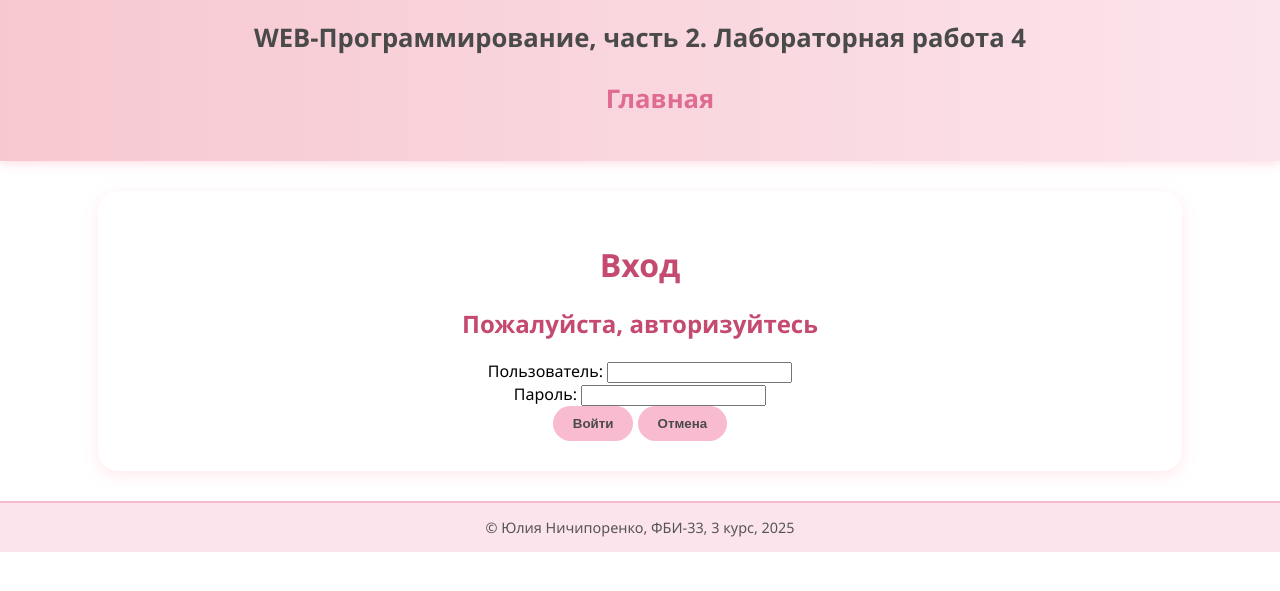
After one commit to JuliaNich/web-back-labs, a Flask app: page /lab4/login in a window 1280 px wide. The commit adds this page. Shown: the top 591 px of the page. Run offline with Flask 3, Linux system fonts and the light colour scheme.

Commit message:
Ааторизация

```diff
--- a/lab4.py
+++ b/lab4.py
@@ -111,7 +111,7 @@ def pow():
 
 tree_count = 0
 
-@lab4. route('/lab4/tree', methods = ['GET', 'POST'])
+@lab4.route('/lab4/tree', methods = ['GET', 'POST'])
 def tree():
     global tree_count
     if request.method == 'GET':
@@ -128,3 +128,17 @@ def tree():
             tree_count += 1
 
     return redirect('/lab4/tree')
+
+@lab4.route('/lab4/login', methods = ['POST', 'GET'])
+def login():
+    if request.method == 'GET':
+        return render_template("lab4/login.html", authorized=False)
+
+    login = request.form.get('login')
+    password = request.form.get('password')
+
+    if login == 'alex' and password == '123':
+        return render_template("lab4/login.html", login=login, authorized=True)
+
+    error = 'Неверные логин и/или пароль'
+    return render_template("lab4/login.html", error=error, authorized=False)
--- a/templates/lab4/lab4.html
+++ b/templates/lab4/lab4.html
@@ -14,5 +14,6 @@
         <li><a href="/lab4/sub-form">Вычитание</a></li>
         <li><a href="/lab4/pow-form">Возведение в степень</a></li>
         <li><a href="/lab4/tree">Деревья</a></li>
+        <li><a href="/lab4/login">Логин</a></li>
     </ol>
 {% endblock %}
--- /dev/null
+++ b/templates/lab4/login.html
@@ -0,0 +1,27 @@
+{% extends "base.html" %}
+
+{% block lab %}Лабораторная работа 4{% endblock %}
+
+{% block main %}
+    {% if authorized %}
+        <h1>Добро пожаловать, {{ login }}!</h1>
+    {% else %}
+        <h1>Вход</h1>
+        <h2>Пожалуйста, авторизуйтесь</h2>
+        <form method="post">
+            <div>
+                <label for="login">Пользователь:</label>
+                <input type="text" id="login" name="login">
+            </div>
+            <div>
+                <label for="password">Пароль:</label>
+                <input type="password" id="password" name="password">
+            </div>
+            <div>{{ error }}</div>
+            <div>
+                <button type="submit">Войти</button>
+                <button type="reset">Отмена</button>
+            </div>
+        </form>
+    {% endif %}
+{% endblock %}
```
